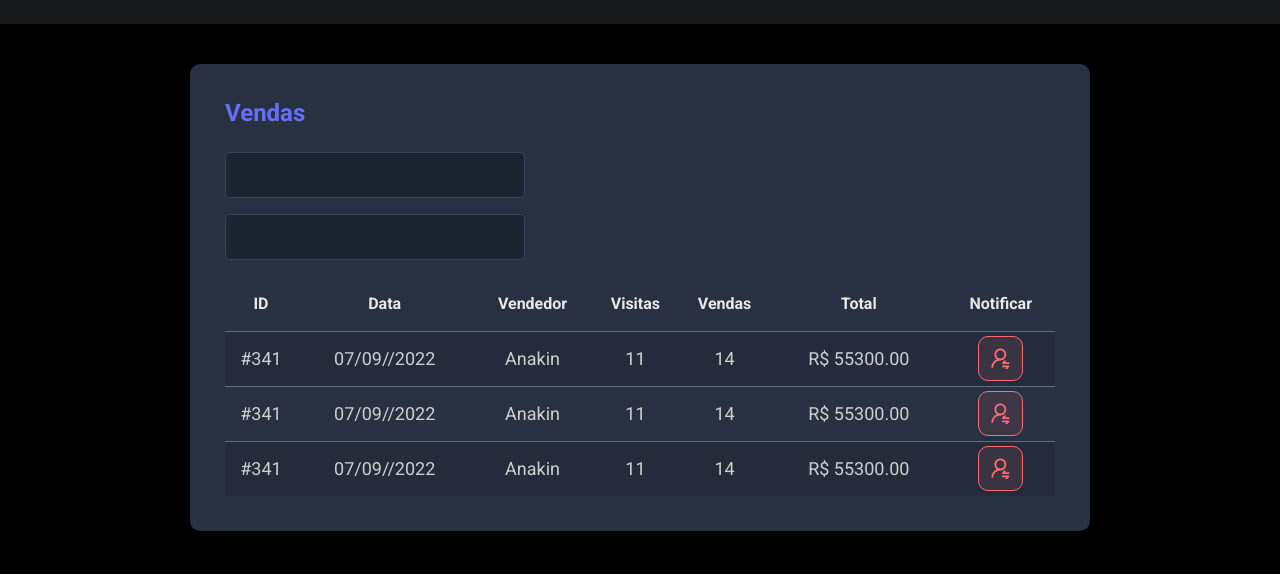
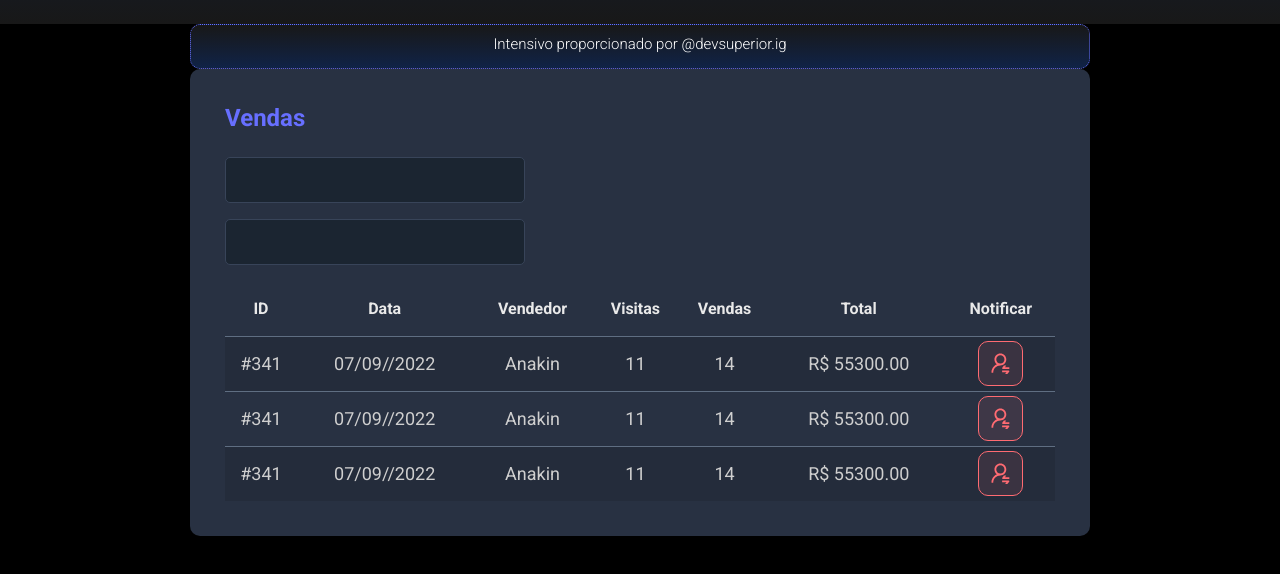
Before and after one commit to daniel2009az/Aula_dsmeta-css, a plain HTML site: page index.html in a window 1280 px wide. Shown: the part 196-770 px from the top of the page. Drawn offline with Linux system fonts and the light colour scheme.

Commit message:
adicionado insta do  nelio

```diff
--- a/index.html
+++ b/index.html
@@ -22,6 +22,11 @@
             </header>
             <main>
                 <section id="sales">
+                    <div class ="dev-superior-container">
+                        <div class ="dev-superior">
+                            <p> Intensivo proporcionado por <a href="https://www.instagram.com/devsuperior.ig/?hl=pt" target="_blank">@devsuperior.ig</a> </p>
+                        </div>
+                    </div>
                     <div class="dsmeta-card-container">
                         <div class="dsmeta-card">
                             <h2 class="dsmeta-sales-title">Vendas</h2>
--- a/styles.css
+++ b/styles.css
@@ -66,9 +66,10 @@ header {
 }
 
 #sales {
-    padding: 40px 10px;
+    padding: 0 10px;
 
 }
+
 
 .dsmeta-sales-title {
     color: #676FFF;
@@ -176,3 +177,21 @@ header {
     display: table-cell;
 }
 }
+.dev-superior-container{
+    border: 1px #676FFF dotted ;
+    height: 45px;
+    background: linear-gradient(0deg, #102347 0%, #181818 100%);
+    border-radius: 10px;
+    max-width: 900px;
+    margin: 0 auto;
+}
+.dev-superior{
+    text-align: center;
+    justify-items: center;
+    justify-content: center;
+    margin: 10px auto;
+    font-weight: 300;
+    font-size: 15px;
+
+
+}
```
